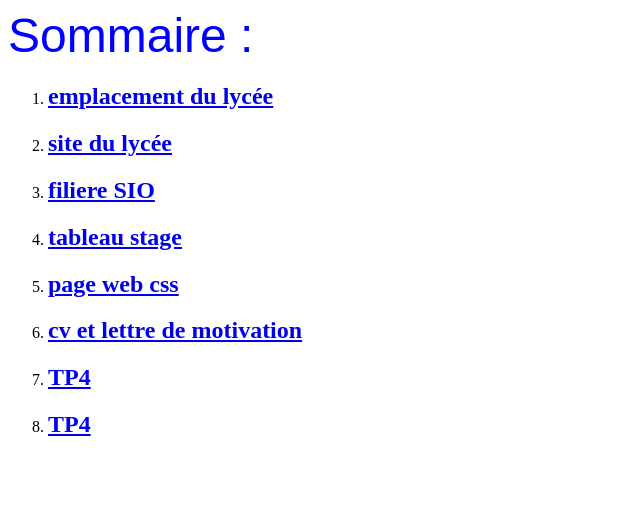
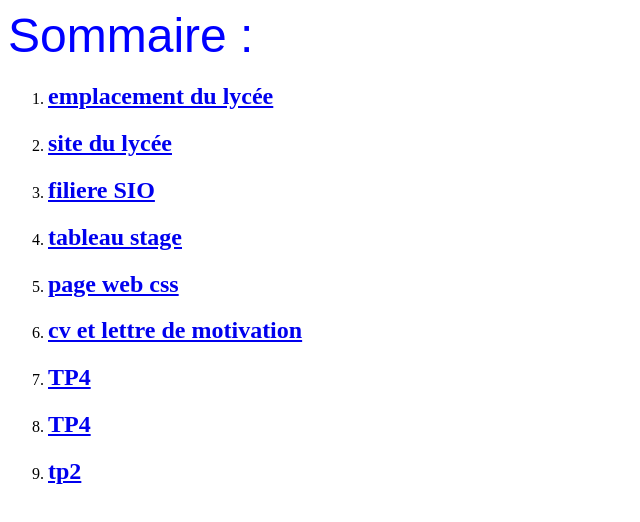
Before and after one commit to KOCEILA213/site, a plain HTML site: page index.html in a window 1280 px wide. Shown: the whole page, without its empty margins (0-640 px from the left). Drawn offline with Linux system fonts and the light colour scheme.

Commit message:
Update index.html

```diff
--- a/index.html
+++ b/index.html
@@ -23,6 +23,7 @@
 		<li><h2><a href="exrcice 2.html" target="f2">TP4 </a></li>
 		<li><h2><a href="tp.html" target="f2">TP4 </a></li>
 
+		<li><h2><a href="tp2_principal.html" target="f2">tp2 </a></li>
 
 	</ol>
 </body>
```
